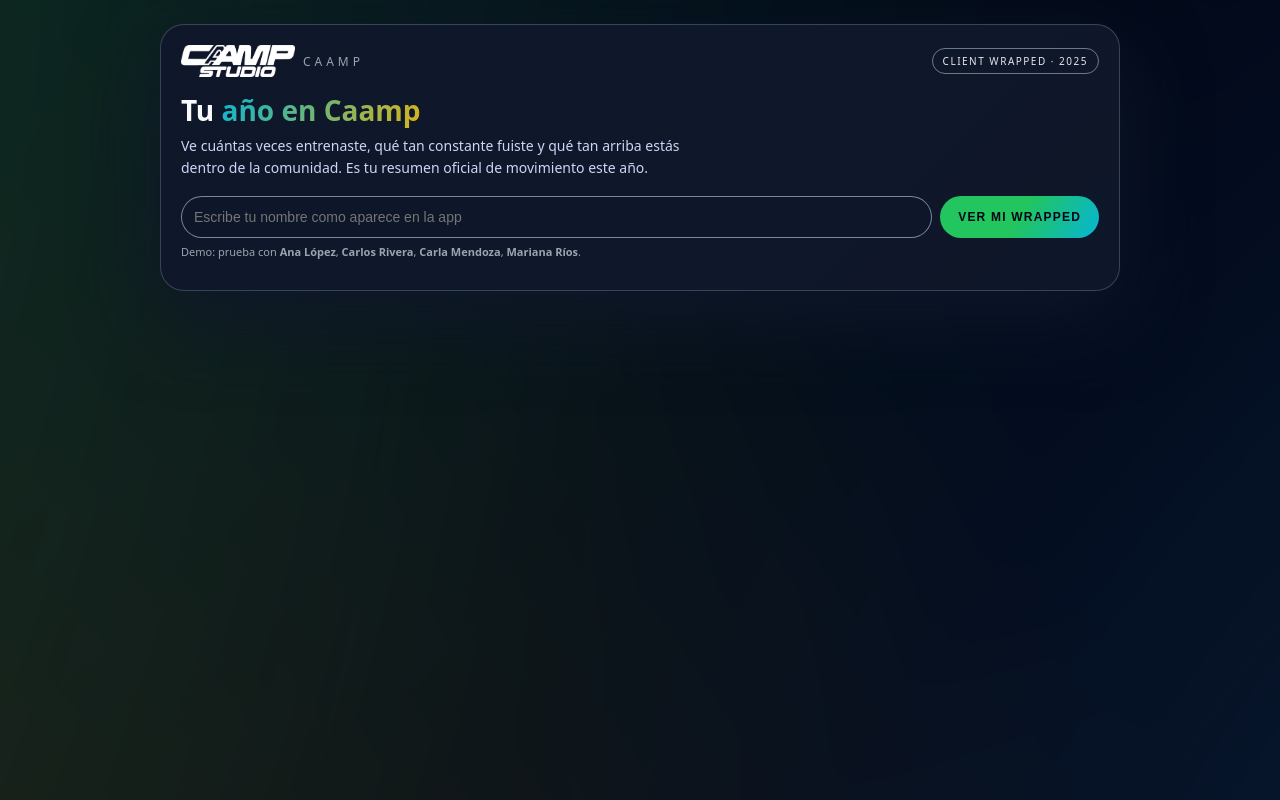
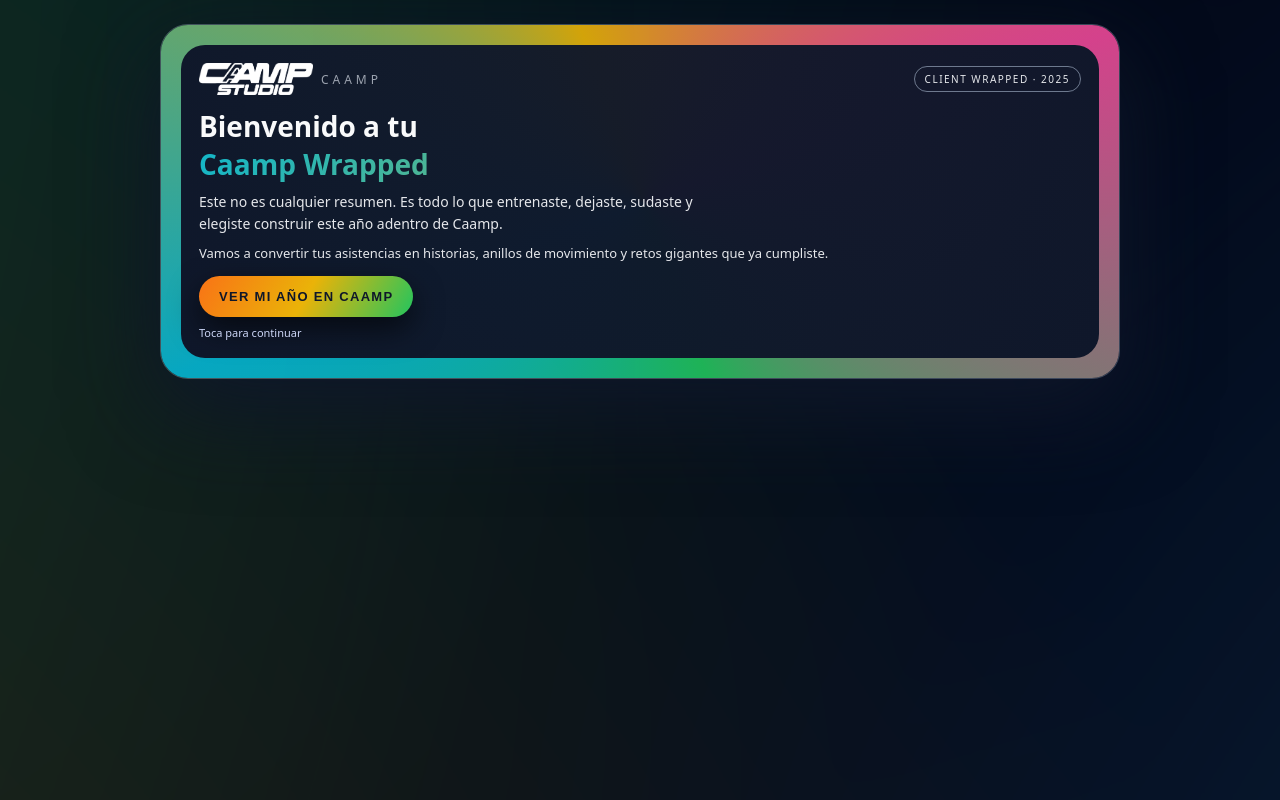
Before and after one commit to luisgon14052-bit/caamp-client-wrapped, a Next.js app: page / in a window 1280 px wide. Built offline with nearby package versions, Linux system fonts and the light colour scheme.

Commit message:
Update index.js

```diff
--- a/pages/index.js
+++ b/pages/index.js
@@ -13,6 +13,7 @@
   const [data, setData] = useState(null);
   const [error, setError] = useState('');
   const [loading, setLoading] = useState(false);
+  const [view, setView] = useState('intro'); // 'intro' | 'input' | 'results'
   const containerRef = useRef(null);
 
   async function buscar(e) {
@@ -27,6 +28,7 @@
       const json = await res.json();
       if (!res.ok) throw new Error(json.error || 'Error');
       setData(json);
+      setView('results');
 
       setTimeout(() => {
         if (containerRef.current) {
@@ -51,7 +53,7 @@
   const maratones = data ? (kmEstimados / 42.195).toFixed(1) : '0.0';
 
   const horasEntrenadas = data ? (data.total_asistencias * 0.75).toFixed(1) : '0.0'; // 45 min por clase
-  const everests = data ? ((data.total_asistencias * 85) / 8848).toFixed(2) : '0.00'; // 500 escalones ~ 85m por clase
+  const everests = data ? ((data.total_asistencias * 85) / 8848).toFixed(2) : '0.00'; // 85m por clase
 
   const objetivoSemanal = 4;
   const porcentajeConstancia = data
@@ -175,8 +177,51 @@
         )}
 
         <div style={styles.container}>
+          {/* PANTALLA DE BIENVENIDA */}
+          {view === 'intro' && (
+            <section style={styles.introHero}>
+              <div style={styles.introGradient} />
+              <div style={styles.introContent}>
+                <div style={styles.introBadgeRow}>
+                  <div style={styles.logoWrap}>
+                    <img src="/caamp-logo.png" alt="Caamp" style={styles.logo} />
+                    <span style={styles.brandText}>CAAMP</span>
+                  </div>
+                  <span style={styles.pill}>Client Wrapped · 2025</span>
+                </div>
+
+                <h1 style={styles.introTitle}>
+                  Bienvenido a tu
+                  <span style={styles.introGradientText}> Caamp Wrapped</span>
+                </h1>
+
+                <p style={styles.introSubtitle}>
+                  Este no es cualquier resumen. Es todo lo que entrenaste, dejaste, sudaste y
+                  elegiste construir este año adentro de Caamp.
+                </p>
+
+                <p style={styles.introLine}>
+                  Vamos a convertir tus asistencias en historias, anillos de movimiento y retos
+                  gigantes que ya cumpliste.
+                </p>
+
+                <button
+                  style={styles.introButton}
+                  onClick={() => {
+                    setView('input');
+                    setError('');
+                  }}
+                >
+                  Ver mi año en Caamp
+                </button>
+
+                <p style={styles.introHint}>Toca para continuar</p>
+              </div>
+            </section>
+          )}
+
           {/* HERO / INPUT */}
-          {!data && (
+          {view === 'input' && !data && (
             <section style={styles.hero}>
               <div style={styles.heroTopRow}>
                 <div style={styles.logoWrap}>
@@ -217,7 +262,7 @@
           )}
 
           {/* RESULTADOS */}
-          {data && (
+          {view === 'results' && data && (
             <section style={styles.results} ref={containerRef}>
               {/* Cabecera */}
               <div style={styles.headerRow}>
@@ -433,6 +478,7 @@
                       setData(null);
                       setError('');
                       setName('');
+                      setView('input');
                     }}
                   >
                     Ver otro cliente
@@ -484,7 +530,91 @@
     pointerEvents: 'none'
   },
 
-  // HERO
+  // INTRO HERO
+  introHero: {
+    position: 'relative',
+    borderRadius: 28,
+    padding: 20,
+    overflow: 'hidden',
+    boxShadow: '0 30px 90px rgba(15,23,42,1)',
+    border: '1px solid rgba(148,163,184,0.4)',
+    marginBottom: 10
+  },
+  introGradient: {
+    position: 'absolute',
+    inset: '-20%',
+    backgroundImage:
+      'conic-gradient(from 160deg, #22c55e, #06b6d4, #eab308, #ec4899, #22c55e)',
+    backgroundSize: '200% 200%',
+    animation: 'gradientMove 22s ease-in-out infinite',
+    opacity: 0.9
+  },
+  introContent: {
+    position: 'relative',
+    borderRadius: 24,
+    padding: 18,
+    background:
+      'radial-gradient(circle at top, rgba(15,23,42,0.96), rgba(15,23,42,0.98) 60%, rgba(15,23,42,1))',
+    color: '#f9fafb'
+  },
+  introBadgeRow: {
+    display: 'flex',
+    alignItems: 'center',
+    justifyContent: 'space-between',
+    gap: 10,
+    marginBottom: 12
+  },
+  introTitle: {
+    margin: 0,
+    marginBottom: 8,
+    fontSize: 28,
+    fontWeight: 800
+  },
+  introGradientText: {
+    display: 'block',
+    backgroundImage:
+      'linear-gradient(120deg, #22c55e, #06b6d4, #eab308)',
+    WebkitBackgroundClip: 'text',
+    color: 'transparent',
+    backgroundSize: '220% 220%',
+    animation: 'gradientPulse 10s ease-in-out infinite'
+  },
+  introSubtitle: {
+    margin: 0,
+    marginBottom: 8,
+    fontSize: 14,
+    lineHeight: 1.6,
+    color: '#e5e7eb',
+    maxWidth: 520
+  },
+  introLine: {
+    margin: 0,
+    marginBottom: 14,
+    fontSize: 13,
+    color: '#e5e7eb'
+  },
+  introButton: {
+    padding: '13px 20px',
+    borderRadius: 999,
+    border: 'none',
+    backgroundImage:
+      'linear-gradient(120deg, #f97316, #eab308, #22c55e)',
+    color: '#0f172a',
+    fontWeight: 700,
+    fontSize: 13,
+    textTransform: 'uppercase',
+    letterSpacing: 1.3,
+    cursor: 'pointer',
+    boxShadow: '0 12px 30px rgba(0,0,0,0.6)'
+  },
+  introHint: {
+    margin: 0,
+    marginTop: 8,
+    fontSize: 11,
+    color: '#cbd5f5'
+  },
+
+  // HERO (INPUT)
   hero: {
     background:
       'linear-gradient(135deg, rgba(15,23,42,0.98), rgba(15,23,42,1), rgba(15,23,42,0.96))',
```
